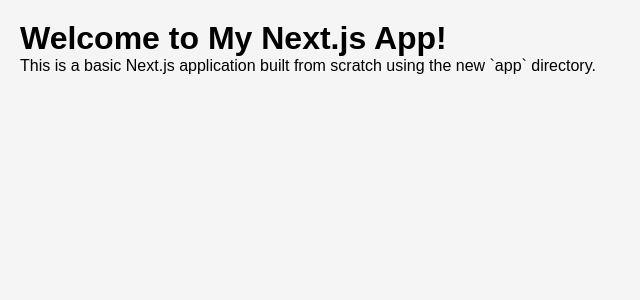
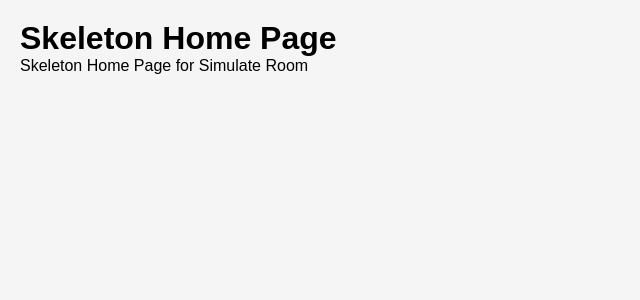
Before and after one commit to dangkyle64/simulate_room_web_nextjs, a Next.js app: page / in a window 1280 px wide. Shown: the top 300 px of the page, without its empty margins (0-640 px from the left). Built offline with nearby package versions, Linux system fonts and the light colour scheme.

Commit message:
Update page.js
author: dangkyle64
date: 1/21/2025

```diff
--- a/app/page.js
+++ b/app/page.js
@@ -1,8 +1,8 @@
 export default function Home() {
     return (
       <div>
-        <h1>Welcome to My Next.js App!</h1>
-        <p>This is a basic Next.js application built from scratch using the new `app` directory.</p>
+        <h1>Skeleton Home Page</h1>
+        <p>Skeleton Home Page for Simulate Room</p>
       </div>
     );
   }
```
